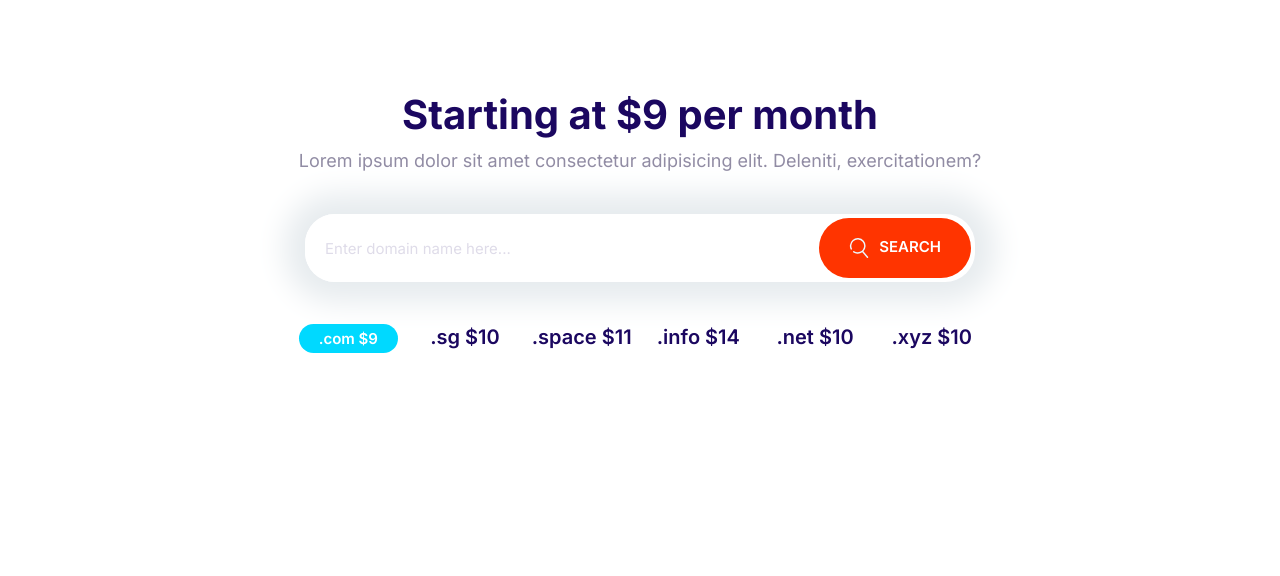
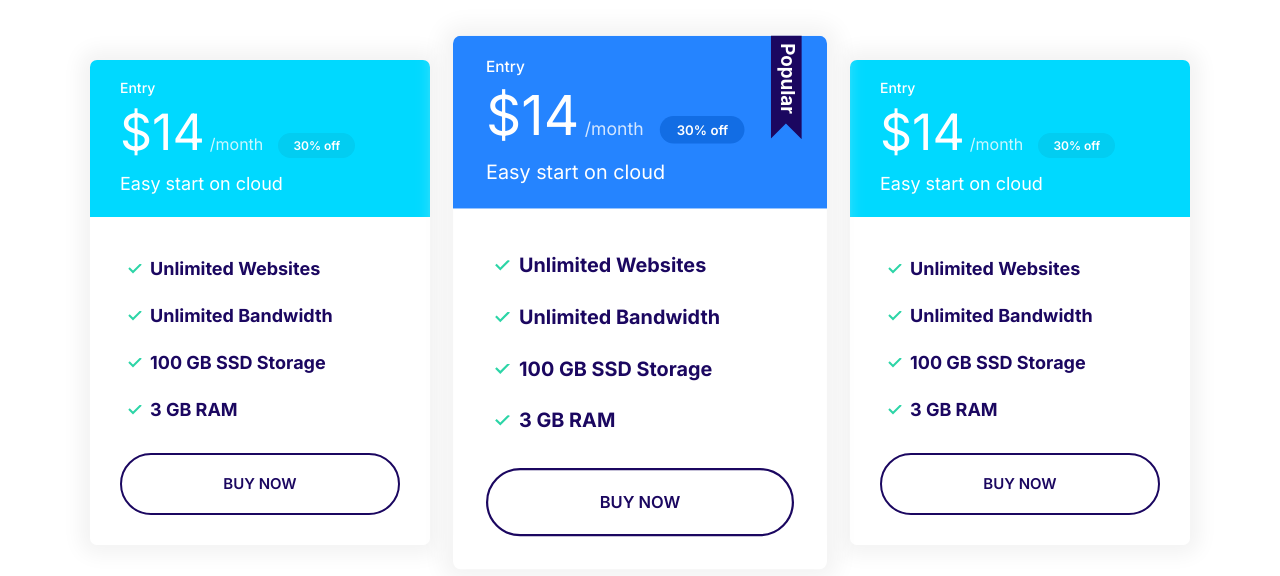
Before and after one commit to az1380/Moshify, a plain HTML site: page index.html in a window 1280 px wide. Drawn offline with Linux system fonts and the light colour scheme.

Commit message:
added plan-block to components.

```diff
--- a/css/styles.css
+++ b/css/styles.css
@@ -325,6 +325,9 @@ a {
 }
 
 /* Plans */
+.plan{
+  transition: transform 0.2s ease-out;
+}
 .plan__name {
   color: #fff;
   margin: 0;
@@ -366,6 +369,15 @@ a {
   }
 }
 
+.plan--popular {
+  transform: scale(1.1);
+}
+.plan:hover{
+  transform: scale(1.05);
+}
+.plan--popular:hover{
+  transform: scale(1.15);
+}
 .plan--popular .card__header {
   position: relative;
 }
@@ -686,3 +698,13 @@ a {
     grid-template-columns: repeat(auto-fit, minmax(10rem, 1fr));
   }
 }
+
+/* Plans-block */
+.block-plans .grid {
+  gap: 8rem 4rem;
+}
+
+.block-plans .card {
+  max-width: 500px;
+  margin: 0 auto;
+}
--- a/index.html
+++ b/index.html
@@ -19,31 +19,72 @@
 </head>
 
 <body>
-    <section class="block container block-domain">
-        <header class="block__header">
-          <h2>Starting at $9 per month</h2>
-          <p>
-            Lorem ipsum dolor sit amet consectetur adipisicing elit. Deleniti,
-            exercitationem?
-          </p>
-        </header>
-        <div class="input-group">
-          <input type="text" class="input" placeholder="Enter domain name here..." />
-          <button class="btn btn--accent">
-            <svg class="icon icon--white">
-              <use xlink:href="images/sprite.svg#search"></use>
-            </svg>Search
-          </button>
+    <section class="block container block-plans">
+        <div class=" grid grid--1x3">
+                <div class="plan">
+                    <div class="card card--secondary">
+                        <header class="card__header ">
+                            <h3 class="plan__name">Entry</h3>
+                            <span class="plan__price">$14</span>
+                            <span class="plan__biling-cycle">/month</span>
+                            <span class="badge badge--secondary badge--small">30% off</span>
+                            <div class="plan__description">Easy start on cloud</div>
+                        </header>
+                        <div class="card__body">
+                            <ul class="list list--tick">
+                                <li class="list__item">Unlimited Websites</li>
+                                <li class="list__item">Unlimited Bandwidth</li>
+                                <li class="list__item">100 GB SSD Storage</li>
+                                <li class="list__item">3 GB RAM</li>
+                            </ul>
+                            <button class="btn btn--block btn--outline">Buy now</button>
+                        </div>
+                    </div>
+                </div>
+                <div class="plan plan--popular">
+                    <div class="card card--primary">
+                        <header class="card__header ">
+                            <h3 class="plan__name">Entry</h3>
+                            <span class="plan__price">$14</span>
+                            <span class="plan__biling-cycle">/month</span>
+                            <span class="badge badge--primary badge--small">30% off</span>
+                            <div class="plan__description">Easy start on cloud</div>
+                        </header>
+                        <div class="card__body">
+                            <ul class="list list--tick">
+                                <li class="list__item">Unlimited Websites</li>
+                                <li class="list__item">Unlimited Bandwidth</li>
+                                <li class="list__item">100 GB SSD Storage</li>
+                                <li class="list__item">3 GB RAM</li>
+                            </ul>
+                            <button class="btn btn--block btn--outline">Buy now</button>
+                        </div>
+                    </div>
+                </div>
+                <div class="plan">
+                    <div class="card card--secondary">
+                        <header class="card__header ">
+                            <h3 class="plan__name">Entry</h3>
+                            <span class="plan__price">$14</span>
+                            <span class="plan__biling-cycle">/month</span>
+                            <span class="badge badge--secondary badge--small">30% off</span>
+                            <div class="plan__description">Easy start on cloud</div>
+                        </header>
+                        <div class="card__body">
+                            <ul class="list list--tick">
+                                <li class="list__item">Unlimited Websites</li>
+                                <li class="list__item">Unlimited Bandwidth</li>
+                                <li class="list__item">100 GB SSD Storage</li>
+                                <li class="list__item">3 GB RAM</li>
+                            </ul>
+                            <button class="btn btn--block btn--outline">Buy now</button>
+                        </div>
+                    </div>
+                </div>
+            </div>
         </div>
-        <ul class="list block-domain__prices">
-          <li><span class="badge badge--secondary">.com $9</span></li>
-          <li>.sg $10</li>
-          <li>.space $11</li>
-          <li>.info $14</li>
-          <li>.net $10</li>
-          <li>.xyz $10</li>
-        </ul>
-      </section>
+
+    </section>
     <script src="js/main.js"></script>
 </body>
 
```
Also changed, not shown: components/plan-block.html (added, +66 -0 lines).
